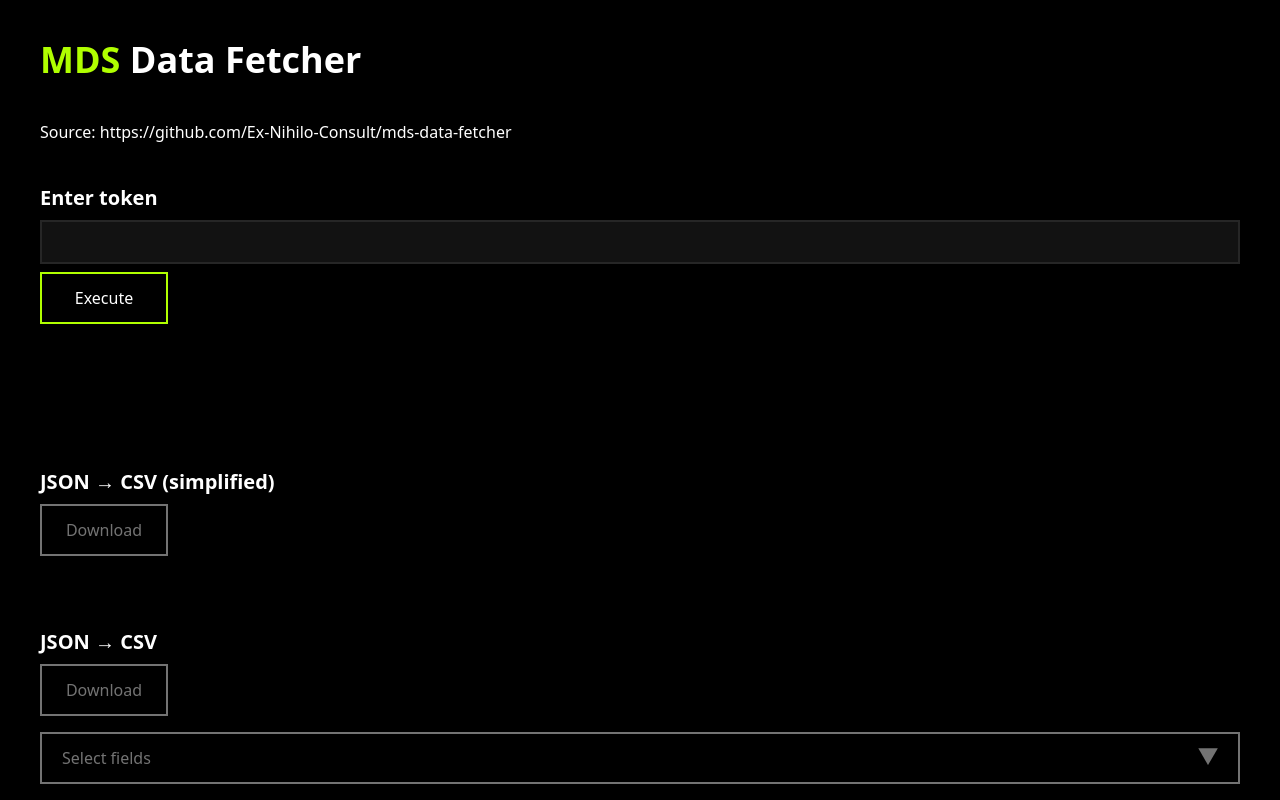
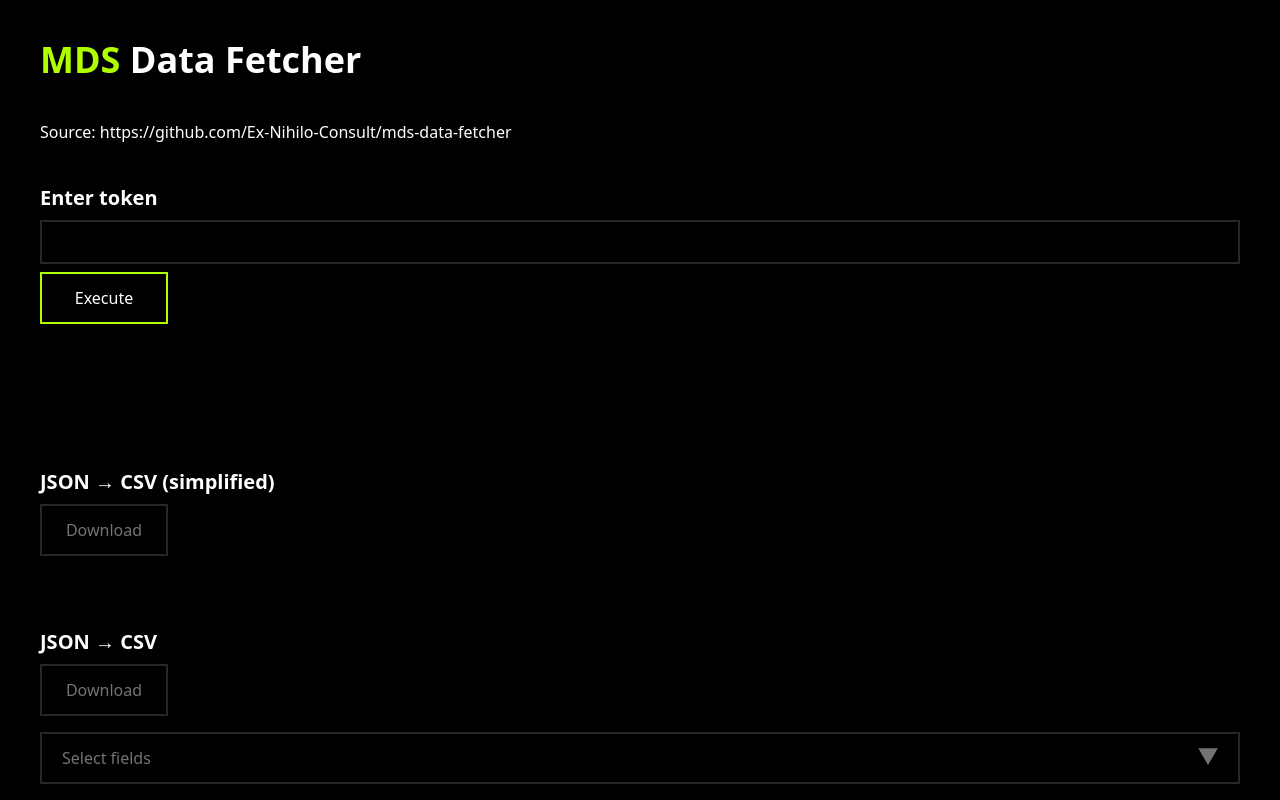
Before and after one commit to Ex-Nihilo-Consult/mds-data-fetcher, a React (Vite) app: page / in a window 1280 px wide. Shown: the top 800 px of the page. Built offline with nearby package versions, Linux system fonts and the light colour scheme.

Commit message:
Style tweaks for consistency with MDS site

```diff
--- a/src/components/MdsFetcher.jsx
+++ b/src/components/MdsFetcher.jsx
@@ -2,9 +2,7 @@ import { useState, useRef } from "react";
 
 import OutputSection from "./section/OutputSection";
 import TokenSection from "./section/TokenSection";
-import Papa from "papaparse";
 import { jsonToCsvCounts, jsonToCsv } from "./convert/jsonToCsv";
-import MdsButton from "./button/MdsButton";
 import ColumnSelector from "./section/ColumnSelector";
 
 export default function MdsFetcher() {
--- a/src/components/button/MdsButton.jsx
+++ b/src/components/button/MdsButton.jsx
@@ -1,7 +1,7 @@
 const MdsButton = ({ children, onClick, disabled }) => {
   return (
     <button
-      className="border-2 border-solid border-mdslime bg-black cursor-pointer px-5 py-3 min-w-32 flex items-center justify-center hover:bg-mdslime hover:text-black disabled:hover:bg-black disabled:border-neutral-500 disabled:text-neutral-500 disabled:cursor-not-allowed"
+      className="border-2 border-solid border-mdslime bg-black cursor-pointer px-5 py-3 min-w-32 flex items-center justify-center hover:bg-mdslime hover:text-black disabled:hover:bg-black disabled:border-neutral-800 disabled:text-neutral-500 disabled:cursor-not-allowed"
       onClick={onClick}
       disabled={disabled}
     >
--- a/src/components/section/ColumnSelector.jsx
+++ b/src/components/section/ColumnSelector.jsx
@@ -9,8 +9,8 @@ const ColumnSelectorContainer = ({ children, onClick, isOpen, disabled }) => {
         disabled={disabled}
         onClick={onClick}
         className={`w-full border-2 border-solid border-neutral-800 ${
-          isOpen ? "bg-neutral-800" : "bg-black"
-        } cursor-pointer px-5 py-3 min-w-32 flex items-center justify-between hover:bg-neutral-800 disabled:hover:bg-black disabled:border-neutral-500 disabled:text-neutral-500 disabled:cursor-not-allowed`}
+          isOpen ? "bg-black" : "bg-black"
+        } cursor-pointer px-5 py-3 min-w-32 flex items-center justify-between disabled:hover:bg-black disabled:border-neutral-800 disabled:text-neutral-500 disabled:cursor-not-allowed`}
       >
         Select fields
         <div className="w-5 h-5">
@@ -36,7 +36,13 @@ const ColumnSelectorContainer = ({ children, onClick, isOpen, disabled }) => {
           </svg>
         </div>
       </button>
-      <div className="bg-neutral-900">{children}</div>
+      <div
+        className={`bg-black ${
+          isOpen ? "border-solid border-2 border-neutral-800" : ""
+        }`}
+      >
+        {children}
+      </div>
     </div>
   );
 };
--- a/src/components/section/TokenSection.jsx
+++ b/src/components/section/TokenSection.jsx
@@ -7,7 +7,7 @@ const TokenSection = ({ fetchNewData, tokenInputRef }) => {
     <div className="flex flex-col gap-2">
       <InputLabel>Enter token</InputLabel>
       <input
-        className="font-mono p-2 border-2 border-neutral-800 bg-neutral-900/80 font-white focus:border-neutral-600 focus:outline-none"
+        className="font-mono p-2 border-2 border-neutral-800 bg-black font-white focus:border-neutral-600 focus:outline-none"
         type="text"
         // Input is uncontrolled to prevent re-renders
         ref={tokenInputRef}
```
